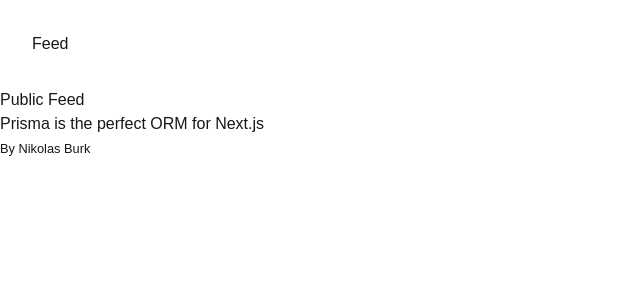
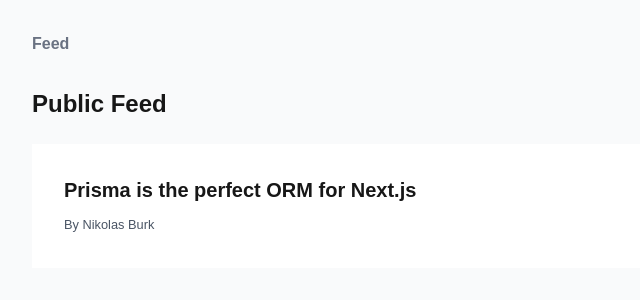
Before and after one commit to Kiyarash17/nextjs-fullstack-ecommerce, a Next.js app: page / in a window 1280 px wide. Shown: the top 300 px of the page, without its empty margins (0-640 px from the left). Built offline with nearby package versions, Linux system fonts and the light colour scheme.

Commit message:
Refactor page and component structure and codes

```diff
--- a/app/[id]/page.tsx
+++ b/app/[id]/page.tsx
@@ -2,8 +2,9 @@
 import Layout from "../../components/Layout"
 import Post from "../../components/Post"
 
-async function getPost(id: string) {
+async function getPost() {
   // This is where you would typically fetch data from your database
+
   const post = {
     id: "1",
     title: "Prisma is the perfect ORM for Next.js",
@@ -17,20 +18,16 @@
   return post
 }
 
-export default async function PostPage({ params }: { params: { id: string } }) {
-  const post = await getPost(params.id)
+
+
+export default async function PostPage() {
+  const post = await getPost()
 
   return (
     <Layout>
-      <div className="page">
+      <div className="bg-white p-8">
         <Post post={post} />
       </div>
-      <style jsx>{`
-        .page {
-          background: white;
-          padding: 2rem;
-        }
-      `}</style>
     </Layout>
   )
 }
--- a/app/page.tsx
+++ b/app/page.tsx
@@ -1,111 +1,5 @@
-// import Image from "next/image";
-
-// export default function Home() {
-//   return (
-//     <div className="grid grid-rows-[20px_1fr_20px] items-center justify-items-center min-h-screen p-8 pb-20 gap-16 sm:p-20 font-[family-name:var(--font-geist-sans)]">
-//       <main className="flex flex-col gap-[32px] row-start-2 items-center sm:items-start">
-//         <Image
-//           className="dark:invert"
-//           src="/next.svg"
-//           alt="Next.js logo"
-//           width={180}
-//           height={38}
-//           priority
-//         />
-//         <ol className="list-inside list-decimal text-sm/6 text-center sm:text-left font-[family-name:var(--font-geist-mono)]">
-//           <li className="mb-2 tracking-[-.01em]">
-//             Get started by editing{" "}
-//             <code className="bg-black/[.05] dark:bg-white/[.06] px-1 py-0.5 rounded font-[family-name:var(--font-geist-mono)] font-semibold">
-//               app/page.tsx
-//             </code>
-//             .
-//           </li>
-//           <li className="tracking-[-.01em]">
-//             Save and see your changes instantly.
-//           </li>
-//         </ol>
-
-//         <div className="flex gap-4 items-center flex-col sm:flex-row">
-//           <a
-//             className="rounded-full border border-solid border-transparent transition-colors flex items-center justify-center bg-foreground text-background gap-2 hover:bg-[#383838] dark:hover:bg-[#ccc] font-medium text-sm sm:text-base h-10 sm:h-12 px-4 sm:px-5 sm:w-auto"
-//             href="https://vercel.com/new?utm_source=create-next-app&utm_medium=appdir-template-tw&utm_campaign=create-next-app"
-//             target="_blank"
-//             rel="noopener noreferrer"
-//           >
-//             <Image
-//               className="dark:invert"
-//               src="/vercel.svg"
-//               alt="Vercel logomark"
-//               width={20}
-//               height={20}
-//             />
-//             Deploy now
-//           </a>
-//           <a
-//             className="rounded-full border border-solid border-black/[.08] dark:border-white/[.145] transition-colors flex items-center justify-center hover:bg-[#f2f2f2] dark:hover:bg-[#1a1a1a] hover:border-transparent font-medium text-sm sm:text-base h-10 sm:h-12 px-4 sm:px-5 w-full sm:w-auto md:w-[158px]"
-//             href="https://nextjs.org/docs?utm_source=create-next-app&utm_medium=appdir-template-tw&utm_campaign=create-next-app"
-//             target="_blank"
-//             rel="noopener noreferrer"
-//           >
-//             Read our docs
-//           </a>
-//         </div>
-//       </main>
-//       <footer className="row-start-3 flex gap-[24px] flex-wrap items-center justify-center">
-//         <a
-//           className="flex items-center gap-2 hover:underline hover:underline-offset-4"
-//           href="https://nextjs.org/learn?utm_source=create-next-app&utm_medium=appdir-template-tw&utm_campaign=create-next-app"
-//           target="_blank"
-//           rel="noopener noreferrer"
-//         >
-//           <Image
-//             aria-hidden
-//             src="/file.svg"
-//             alt="File icon"
-//             width={16}
-//             height={16}
-//           />
-//           Learn
-//         </a>
-//         <a
-//           className="flex items-center gap-2 hover:underline hover:underline-offset-4"
-//           href="https://vercel.com/templates?framework=next.js&utm_source=create-next-app&utm_medium=appdir-template-tw&utm_campaign=create-next-app"
-//           target="_blank"
-//           rel="noopener noreferrer"
-//         >
-//           <Image
-//             aria-hidden
-//             src="/window.svg"
-//             alt="Window icon"
-//             width={16}
-//             height={16}
-//           />
-//           Examples
-//         </a>
-//         <a
-//           className="flex items-center gap-2 hover:underline hover:underline-offset-4"
-//           href="https://nextjs.org?utm_source=create-next-app&utm_medium=appdir-template-tw&utm_campaign=create-next-app"
-//           target="_blank"
-//           rel="noopener noreferrer"
-//         >
-//           <Image
-//             aria-hidden
-//             src="/globe.svg"
-//             alt="Globe icon"
-//             width={16}
-//             height={16}
-//           />
-//           Go to nextjs.org →
-//         </a>
-//       </footer>
-//     </div>
-//   );
-// }
-
-
-import React from "react"
 import Layout from "../components/Layout"
-import Post, { PostProps } from "../components/Post"
+import Post from "../components/Post"
 
 async function getFeed() {
   // This is where you would typically fetch data from your database
@@ -129,30 +23,19 @@
 
   return (
     <Layout>
-      <div className="page">
-        <h1>Public Feed</h1>
-        <main>
+      <div className="space-y-8">
+        <h1 className="text-2xl font-bold mb-6">Public Feed</h1>
+        <main className="space-y-8">
           {feed.map((post) => (
-            <div key={post.id} className="post">
+            <div
+              key={post.id}
+              className="bg-white transition-shadow duration-100 ease-in hover:shadow-md"
+            >
               <Post post={post} />
             </div>
           ))}
         </main>
       </div>
-      <style>{`
-        .post {
-          background: white;
-          transition: box-shadow 0.1s ease-in;
-        }
-
-        .post:hover {
-          box-shadow: 1px 1px 3px #aaa;
-        }
-
-        .post + .post {
-          margin-top: 2rem;
-        }
-      `}</style>
     </Layout>
   )
 }
--- a/components/Header.tsx
+++ b/components/Header.tsx
@@ -9,42 +9,21 @@
   const isActive = (path: string) => pathname === path;
 
   const left = (
-    <div className="left">
-      <Link href="/" className={`bold ${isActive("/") ? "active" : ""}`}>
+    <div className="flex items-center space-x-4">
+      <Link
+        href="/"
+        className={`font-bold no-underline text-black inline-block ${
+          isActive("/") ? "text-gray-500" : "hover:text-gray-600"
+        }`}
+      >
         Feed
       </Link>
-      <style jsx>{`
-        .bold {
-          font-weight: bold;
-        }
-
-        a {
-          text-decoration: none;
-          color: #000;
-          display: inline-block;
-        }
-
-        .active {
-          color: gray;
-        }
-
-        a + a {
-          margin-left: 1rem;
-        }
-      `}</style>
     </div>
   );
 
   return (
-    <nav>
+    <nav className="flex p-8 items-center">
       {left}
-      <style jsx>{`
-        nav {
-          display: flex;
-          padding: 2rem;
-          align-items: center;
-        }
-      `}</style>
     </nav>
   );
 }
--- a/components/Layout.tsx
+++ b/components/Layout.tsx
@@ -3,44 +3,11 @@
 
 export default function Layout({ children }: { children: React.ReactNode }) {
   return (
-    <div>
+    <div className="min-h-screen bg-gray-50">
       <Header />
-      <div className="layout">{children}</div>
-      {/* <style jsx global>{`
-        html {
-          box-sizing: border-box;
-        }
-
-        *,
-        *:before,
-        *:after {
-          box-sizing: inherit;
-        }
-
-        body {
-          margin: 0;
-          padding: 0;
-          font-size: 16px;
-          font-family: -apple-system, BlinkMacSystemFont, "Segoe UI", Roboto,
-            Helvetica, Arial, sans-serif, "Apple Color Emoji", "Segoe UI Emoji",
-            "Segoe UI Symbol";
-          background: rgba(0, 0, 0, 0.05);
-        }
-
-        input,
-        textarea {
-          font-size: 16px;
-        }
-
-        button {
-          cursor: pointer;
-        }
-      `}</style>
-      <style jsx>{`
-        .layout {
-          padding: 0 2rem;
-        }
-      `}</style> */}
+      <div className="px-8">
+        {children}
+      </div>
     </div>
   );
 }
--- a/components/Post.tsx
+++ b/components/Post.tsx
@@ -1,4 +1,3 @@
-import React from "react";
 import Link from "next/link";
 // import ReactMarkdown from "react-markdown";
 
@@ -16,23 +15,15 @@
 export default function Post({ post }: { post: PostProps }) {
   const authorName = post.author ? post.author.name : "Unknown author";
   return (
-    <Link href={`/p/${post.id}`} className="post-link">
-      <div>
-        <h2>{post.title}</h2>
-        <small>By {authorName}</small>
+    <Link
+      href={`/p/${post.id}`}
+      className="block text-inherit no-underline hover:bg-gray-50 transition-colors"
+    >
+      <div className="p-8">
+        <h2 className="text-xl font-semibold mb-2">{post.title}</h2>
+        <small className="text-gray-600">By {authorName}</small>
         {/* <ReactMarkdown children={post.content} /> */}
       </div>
-      {/* <style jsx>{`
-        div {
-          color: inherit;
-          padding: 2rem;
-        }
-        .post-link {
-          text-decoration: none;
-          color: inherit;
-          display: block;
-        }
-      `}</style> */}
     </Link>
   );
 }
```
